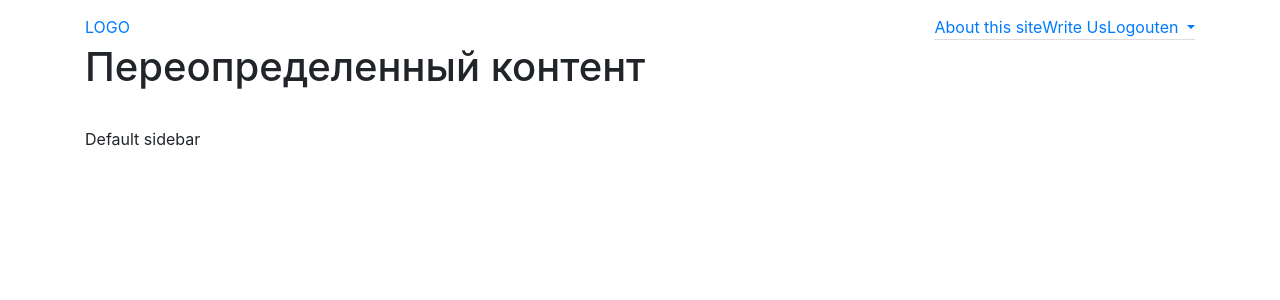
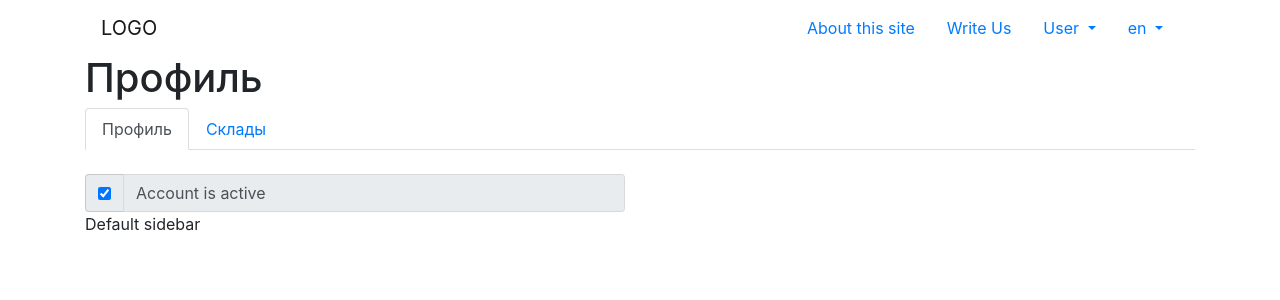
Before and after one commit to web8moon/pli, a PHP site: page /profile/en in a window 1280 px wide. Shown: the top 300 px of the page. Run offline with PHP 8.4, Linux system fonts and the light colour scheme; the visitor is signed in with stand-in values (Sample User, id 1).

Commit message:
todo profile

```diff
--- a/config/lang_en.php
+++ b/config/lang_en.php
@@ -3,11 +3,15 @@ return [
 	'siteTitle' => 'Parts-Link - Stock warehouse info',
 	'siteLogo' => 'LOGO',
 
-	// Главное меню
+	// Menu
 	'siteMenuAbout' => 'About this site',
 	'siteMenuContact' => 'Write Us',
 	'siteMenuLogin' => 'Login',
 	'siteMenuLogout' => 'Logout',
+    'siteMenuUser' => 'User',
+    'siteTabProfile' => 'User\'s profile',
+    'siteTabWarehouse' => 'Warehouses',
+    'siteSelectorAccountActive' => 'Account is active',
 
 	// Модальная форма Логина
 	'siteLoginTitle' => 'Parts-Link Authorization',
@@ -15,17 +19,20 @@ return [
 	'siteLoginLoginBtn' => 'Login',
 	'siteLoginNameLbl' => 'Your email',
 	'siteLoginPasswLbl' => 'Your password',
-	'siteLoginPassw2Lbl' => 'Repeate your password',
-    'siteLoginRegisterBtn' => 'I have no accaunt yet, register me!',
+	'siteLoginPassw2Lbl' => 'Repeat your password',
+    'siteLoginRegisterBtn' => 'I have no account yet, register me!',
+    'siteLoginUserNot' => 'User does not registered yet',
+    'siteLoginPasswErr' => 'Password Error',
+    'siteLoginAccountErr' => 'Account is disabled',
 
     // Модальная форма Регистрации
     'siteRegisterTitle' => 'Register at Parts-Link',
     'siteRegisterRegisterBtn' => 'Register',
-    'siteRegisterLoginBtn' => 'I have an accaunt. Login me!',
+    'siteRegisterLoginBtn' => 'I have an account. Login me!',
 	'siteRegisterConnErr' => 'Data connection Error',
-	'siteRegisterLoginErr' => 'Email is needed for further logins by you',
+	'siteRegisterLoginErr' => 'Email is needed for furthers logins by you',
 	'siteRegisterPasswErr' => 'Password is required',
-	'siteRegisterDublicateErr' => 'Entered Email is already registred by smb.',
+	'siteRegisterDublicateErr' => 'Entered Email is already registered by smb.',
 	'siteRegisterAddErr' => 'Error adding new user',
 	'siteRegisterWrongErr' => 'Something went wrong :(',
 	'siteRegisterLoginPlace' => 'Enter your registration email here',
--- a/config/main.php
+++ b/config/main.php
@@ -11,4 +11,5 @@ return [
 	'dbpass' => '',
     'loginLink' => 'login',
     'aboutLink' => 'about',
+    'profileLink' => 'profile',
 ];
--- a/functions/main.php
+++ b/functions/main.php
@@ -1,8 +1,16 @@
 <?php
+
+function dbConnector($conf) {
+    if (is_array($conf)) {
+        return mysqli_connect($conf['dbhost'], $conf['dbuser'], $conf['dbpass'], $conf['dbname']);
+    } else {
+        return false;
+    }
+}
 
 function loadConfig($file){
 	if(file_exists($file)) $conf = include_once ($file);
-	return $conf;
+	if (is_array($conf)) return $conf;
 }
 
 function loadLang($Conf){
@@ -12,7 +20,11 @@ function loadLang($Conf){
 		$lang = include_once ($file);
 	} else {
 		$file = 'config'.DIRECTORY_SEPARATOR.'lang_' . $Conf['defaultLang'] . '.php';
-        if(file_exists($file)) $lang = include_once ($file);
+        if(file_exists($file)) {
+            $lang = include_once ($file);
+        } else {
+            die("Error loading language file");
+        }
 	}
 
 	return $lang;
@@ -46,7 +58,8 @@ function setLang($oldLang, $newLang, $allowLang){
 }
 
 function startUserSession(){
-	$_SESSION['start'] = md5($_SERVER['HTTP_USER_AGENT']+date("z"));
+	// $_SESSION['start'] = md5($_SERVER['HTTP_USER_AGENT']+date("z"));
+    $_SESSION['start'] = $_SERVER['HTTP_USER_AGENT']+date("z");
 }
 
 function controler($conf, $lang) {
@@ -64,7 +77,7 @@ function controler($conf, $lang) {
 		$success = false;
 		$errorMSG = $lang['siteRegisterConnErr'];
 		if (is_array($conf)) {
-			$link = mysqli_connect($conf['dbhost'], $conf['dbuser'], $conf['dbpass'], $conf['dbname']);
+            $link = dbConnector($conf);
 			if ($link) {
 				$errorMSG = '';
 				// EMAIL
@@ -100,7 +113,6 @@ function controler($conf, $lang) {
                         mysqli_free_result($result);
                     }
 				}
-
 				mysqli_close($link);
 			}
 		}
@@ -108,7 +120,7 @@ function controler($conf, $lang) {
 		// redirect to success page
 		if ($success && $errorMSG == '') {
 			startUserSession();
-			echo "success";
+			echo 'success';
 		} else {
 			if ($errorMSG == '') {
 			echo $lang['siteRegisterWrongErr'];
@@ -126,6 +138,59 @@ function controler($conf, $lang) {
 // LOGIN
     if ($conf['currentAction'] == 'login') {
 		$success = false;
+        $errorMSG = $lang['siteRegisterConnErr'];
+        if (is_array($conf)) {
+            $link = dbConnector($conf);
+            if ($link) {
+                $errorMSG = '';
+                // EMAIL
+                if (empty($_POST["name"])) {
+                    $errorMSG = $lang['siteRegisterLoginErr'];
+                } else {
+                    $name = mysqli_real_escape_string ($link, $_POST["name"]);
+                }
+                // PASWORD
+                if (empty($_POST["passw"])) {
+                    $errorMSG .= $lang['siteRegisterPasswErr'];
+                } else {
+                    $password = mysqli_real_escape_string ($link, $_POST["passw"]);
 
+                }
+
+                if ($errorMSG == ''){
+                    $select = 'SELECT `UserEmail`, `Active`, `UserPsw` FROM `users` WHERE `UserEmail` like \'' . $name . '\' LIMIT 1';
+                    if($result = mysqli_query($link, $select)) {
+                        if (mysqli_num_rows($result) == 1) {
+                            $users = mysqli_fetch_assoc($result);
+                            if ($users['UserPsw'] == md5($password)) {
+                                if($users['Active'] >= 0) {
+                                    $success = true;
+                                } else {
+                                    $errorMSG .= $lang['siteLoginAccountErr'];
+                                }
+                            } else {
+                                $errorMSG .= $lang['siteLoginPasswErr'];
+                            }
+                        } else {
+                            $errorMSG .= $lang['siteLoginUserNot'];
+                        }
+                        mysqli_free_result($result);
+                    }
+                }
+                mysqli_close($link);
+            }
+        }
+
+        // redirect to success page
+        if ($success && $errorMSG == '') {
+            startUserSession();
+            echo 'success';
+        } else {
+            if ($errorMSG == '') {
+                echo $lang['siteRegisterWrongErr'];
+            } else {
+                echo $errorMSG;
+            }
+        }
 	}
 }
--- a/index.php
+++ b/index.php
@@ -12,6 +12,7 @@ $fileConfig = 'config' . DIRECTORY_SEPARATOR . 'main.php';
 $Conf = loadConfig($fileConfig);
 
 $Lang = [];
+if (!isset($QueqryUrl[1])) $QueqryUrl[1] = $Conf['defaultLang'];
 $Conf['currentLang'] = setLang($Conf['currentLang'], $QueqryUrl[1], $Conf['allowLanguages']);
 $Lang = loadLang($Conf);
 
@@ -19,19 +20,16 @@ if (isset($QueqryUrl[0]) and (strlen($QueqryUrl[0]) > 1 and strlen($QueqryUrl[0]
 
 controler($Conf, $Lang);
 
-/*
-echo 'CONF:';
-var_dump($Conf);
-echo '<br>';
 
-echo 'POST:';
-var_dump($_POST);
-echo '<br>';
-
-echo 'QUEQRY:';
-var_dump($QueqryUrl);
-echo '<br>';
-*/
-if($Conf['currentAction'] != 'login' and $Conf['currentAction'] != 'register'){
+if($Conf['currentAction'] != 'login' and $Conf['currentAction'] != 'register' and $Conf['currentAction'] != 'profile'){
 	print render('views/newTemplate.php', ($Conf+$Lang));
 }
+
+if($Conf['currentAction'] == 'profile' and isset($_SESSION['start'])){
+    print render('views/profileTemplate.php', ($Conf+$Lang));
+} else {
+    if($Conf['currentAction'] == 'profile' and !isset($_SESSION['start'])) {
+        $Conf['currentAction'] == $Conf['defaultAction'];
+        print render('views/newTemplate.php', ($Conf + $Lang));
+    }
+}
--- a/views/baseCSS.css
+++ /dev/null
@@ -1,20 +0,0 @@
-.container {
-    width: 90%;
-    max-width: 1024px;
-    padding: 15px;
-    margin: 0 auto;
-}
-.logo {
-    float: left;
-}
-nav {
-    float: right;
-}
-nav ul {
-    margin: 0;
-    padding: 0;
-    list-style: none;
-}
-nav li {
-    display: inline-block; /*один из способов разместить элементы в строку*/
-}
--- a/views/baseTemplate.php
+++ b/views/baseTemplate.php
@@ -1,70 +1,89 @@
 <?php
 //if (isset($_REQUEST[session_name()])) session_start();
-
 if (isset($allowLanguages) and is_array($allowLanguages)) {
-
-    ?>
+?>
     <!DOCTYPE HTML>
     <html lang="ru-RU">
     <head>
         <title><?php echo isset($siteTitle) ? $siteTitle : ''; ?></title>
         <meta charset="UTF-8">
-        <link rel="stylesheet" href="/views/baseCSS.css">
 
-        <!-- <script src="https://code.jquery.com/jquery-3.2.1.min.js" integrity="sha384-KJ3o2DKtIkvYIK3UENzmM7KCkRr/rE9/Qpg6aAZGJwFDMVNA/GpGFF93hXpG5KkN" crossorigin="anonymous"></script> -->
+        <link rel="stylesheet" href="/views/bootstrap.min.css">
+
         <script type="text/javascript" src="../functions/jquery-1.11.2.min.js"></script>
-
-		<script src="../functions/popper.min.js" type="text/javascript"></script>
-        <link rel="stylesheet" href="/views/bootstrap.min.css">
+		<script type="text/javascript" src="../functions/popper.min.js" ></script>
         <script type="text/javascript" src="../functions/bootstrap.min.js"></script>
 
     </head>
     <body>
     <header>
+        <!-- <div class="container"> -->
+           <!--  <a href="/" class="logo"><?php //echo isset($siteLogo) ? $siteLogo : ''; ?></a> -->
         <div class="container">
-            <a href="/" class="logo"><?php echo isset($siteLogo) ? $siteLogo : ''; ?></a>
-            <nav>
+        <nav class="navbar navbar-toggleable-md navbar-light">
 
-                <ul class="nav nav-tabs">
-                    <li><a href="<?php echo isset($aboutLink) ? '/' . $aboutLink . '/' : '/';
+
+                    <div class="navbar-header">
+                    <a class="navbar-brand" href="/"><?php echo isset($siteLogo) ? $siteLogo : ''; ?></a>
+                    </div>
+            <!-- <div class="nav justify-content-end"> -->
+                <div class="nav justify-content-end text-right">
+                    <li class="nav-item"><a class="nav-link" href="<?php echo isset($aboutLink) ? '/' . $aboutLink . '/' : '/';
                         echo isset($currentLang) ? $currentLang : '/'; ?>"><?php echo isset($siteMenuAbout) ? $siteMenuAbout : ''; ?></a>
                     </li>
-                    <li><a href="<?php echo isset($siteMenuContact) ? '/' . $siteMenuContact . '/' : '/';
+                    <li class="nav-item"><a class="nav-link" href="<?php echo isset($siteMenuContact) ? '/' . $siteMenuContact . '/' : '/';
                         echo isset($currentLang) ? $currentLang : '/'; ?>"><?php echo isset($siteMenuContact) ? $siteMenuContact : ''; ?></a>
                     </li>
                     <?php if (isset($_SESSION['start'])) { ?>
-                        <li>
-                            <a href="/logout/<?php echo isset($currentLang) ? $currentLang : '/'; ?>"><?php echo isset($siteMenuLogout) ? $siteMenuLogout : ''; ?></a>
-                        </li>
+
+
+
+
+                            <li class="nav-item dropdown">
+                                <a class="nav-link dropdown-toggle" data-toggle="dropdown"
+                                   href="#"><?php echo isset($siteMenuUser) ? $siteMenuUser : 'User'; ?> </a>
+                                <div class="dropdown-menu" aria-labelledby="navbarDropdownMenuLink">
+                                    <?php
+                                    echo '<a class="dropdown-item" href="/' . $profileLink . '/' . $currentLang . '"> ' . $siteTabProfile . ' </a>';
+                                    ?>
+                                    <a class="dropdown-item" href="/logout/<?php echo isset($currentLang) ? $currentLang : '/'; ?>"><?php echo isset($siteMenuLogout) ? $siteMenuLogout : ''; ?></a>
+                                </div>
+                            </li>
                     <?php } else { ?>
-                        <li><a href="<?php echo isset($loginLink) ? '/' . $loginLink . '/' : '/';
-                            echo isset($currentLang) ? $currentLang : '/'; ?>">Войти</a></li>
-                        <li><a href="" id="loginbtn"
+
+                        <li class="nav-item"><a class="nav-link" href="" id="loginbtn"
                                data-toggle="modal"><?php echo isset($siteMenuLogin) ? $siteMenuLogin : ''; ?></a></li>
                     <?php } ?>
 
-
-                    <div class="btn-group btn-toolbar">
-                        <li class="dropdown open">
-                            <a class="dropdown-toggle" data-toggle="dropdown"
+                        <li class="nav-item dropdown">
+                            <a class="nav-link dropdown-toggle" data-toggle="dropdown"
                                href="#"><?php echo isset($currentLang) ? $currentLang : ''; ?> <span
                                         class="caret"></span></a>
-                            <ul class="dropdown-menu" role="menu">
+                            <div class="dropdown-menu">
                                 <?php
                                 sort($allowLanguages);
                                 foreach ($allowLanguages as $l) {
-                                    echo '<li><a href="/' . $currentAction . '/' . $l . '"> ' . $l . ' </a></li>';
+                                    echo '<a class="dropdown-item" href="/' . $currentAction . '/' . $l . '"> ' . $l . ' </a>';
                                 }
                                 ?>
 
-                            </ul>
+                            </div>
                         </li>
-                    </div>
-                </ul>
+
+                </div>
 
 
             </nav>
         </div>
+
+
+
+
+
+
+
+
+        <!-- </div> -->
     </header>
     <div class="main">
         <div class="container">
@@ -92,7 +111,7 @@ if (isset($allowLanguages) and is_array($allowLanguages)) {
 
 
     <?php if (!isset($_SESSION['start'])) { ?>
-<!-- Логин -->
+<!-- Логин -> ToDo -->
         <div id="loginModal" class="modal fade">
             <div class="modal-dialog">
                 <div class="modal-content">
@@ -109,14 +128,14 @@ if (isset($allowLanguages) and is_array($allowLanguages)) {
                             <div class="row">
                                 <div class="form-group col-sm-6">
                                     <label for="name" class="h4"><?php echo $siteLoginNameLbl; ?></label>
-                                    <input type="email" class="form-control" id="name" placeholder="Enter your email"
-                                           required data-error="NEW ERROR MESSAGE">
+                                    <input type="email" class="form-control" id="name" placeholder="<?php echo isset($siteRegisterLoginPlace) ? $siteRegisterLoginPlace : ''; ?>"
+                                           required data-error="<?php echo isset($siteRegisterLoginErr) ? $siteRegisterLoginErr : ''; ?>">
                                     <div class="help-block with-errors"></div>
                                 </div>
                                 <div class="form-group col-sm-6">
                                     <label for="password" class="h4"><?php echo $siteLoginPasswLbl; ?></label>
                                     <input type="password" class="form-control" id="password"
-                                           placeholder="Enter your password" required>
+                                           placeholder="<?php echo isset($siteRegisterPasswPlace) ? $siteRegisterPasswPlace : ''; ?>" required data-error="<?php echo isset($siteRegisterPasswErr) ? $siteRegisterPasswErr : ''; ?>">
                                     <div class="help-block with-errors"></div>
                                 </div>
                             </div>
@@ -200,9 +219,12 @@ if (isset($allowLanguages) and is_array($allowLanguages)) {
     <?php } ?>
     </body>
 
-
-    <script type="text/javascript" src="../functions/validator.min.js"></script>
-    <script type="text/javascript" src="../functions/form-scripts.js"></script>
+    <?php if (!isset($_SESSION['start'])) { ?>
+        <script type="text/javascript" src="../functions/validator.min.js"></script>
+        <script type="text/javascript" src="../functions/form-scripts.js"></script>
+    <?php } else { ?>
+        <script type="text/javascript" src="../functions/profile-script.js"></script>
+    <?php } ?>
 
 
     </html>
--- /dev/null
+++ b/views/profileTemplate.php
@@ -0,0 +1,34 @@
+<?php
+if (isset($_SESSION['start'])) {
+    if (!isset($content)) {
+        ob_start(); ?>
+        <h1>Профиль</h1>
+
+        <ul class="nav nav-tabs">
+            <li class="nav-item">
+                <a class="nav-link active" href="#">Профиль</a>
+            </li>
+            <li class="nav-item">
+                <a class="nav-link" href="#">Склады</a>
+            </li>
+        </ul>
+
+
+        <br>
+        <div class="row">
+            <div class="col-lg-6">
+                <div class="input-group">
+      <span class="input-group-addon">
+        <input checked type="checkbox" aria-label="Checkbox for following text input" id="accountactivechk">
+      </span>
+                    <input disabled value="<?php echo isset($siteSelectorAccountActive) ? $siteSelectorAccountActive : 'Active'; ?>" type="text" id="accountactivelbl"
+                           class="form-control" aria-label="Text input with checkbox">
+                </div>
+            </div>
+        </div>
+
+        <?php $content = ob_get_clean();
+    } ?>
+
+    <?php require 'baseTemplate.php';
+} ?>
```
Also changed, not shown: config/lang_ru.php (+8 -1 lines), functions/form-scripts.js (+10 -7 lines), functions/login-process.php (deleted, +0 -57 lines), functions/profile-script.js (added, +10 -0 lines), functions/register-process.php (deleted, +0 -58 lines).
